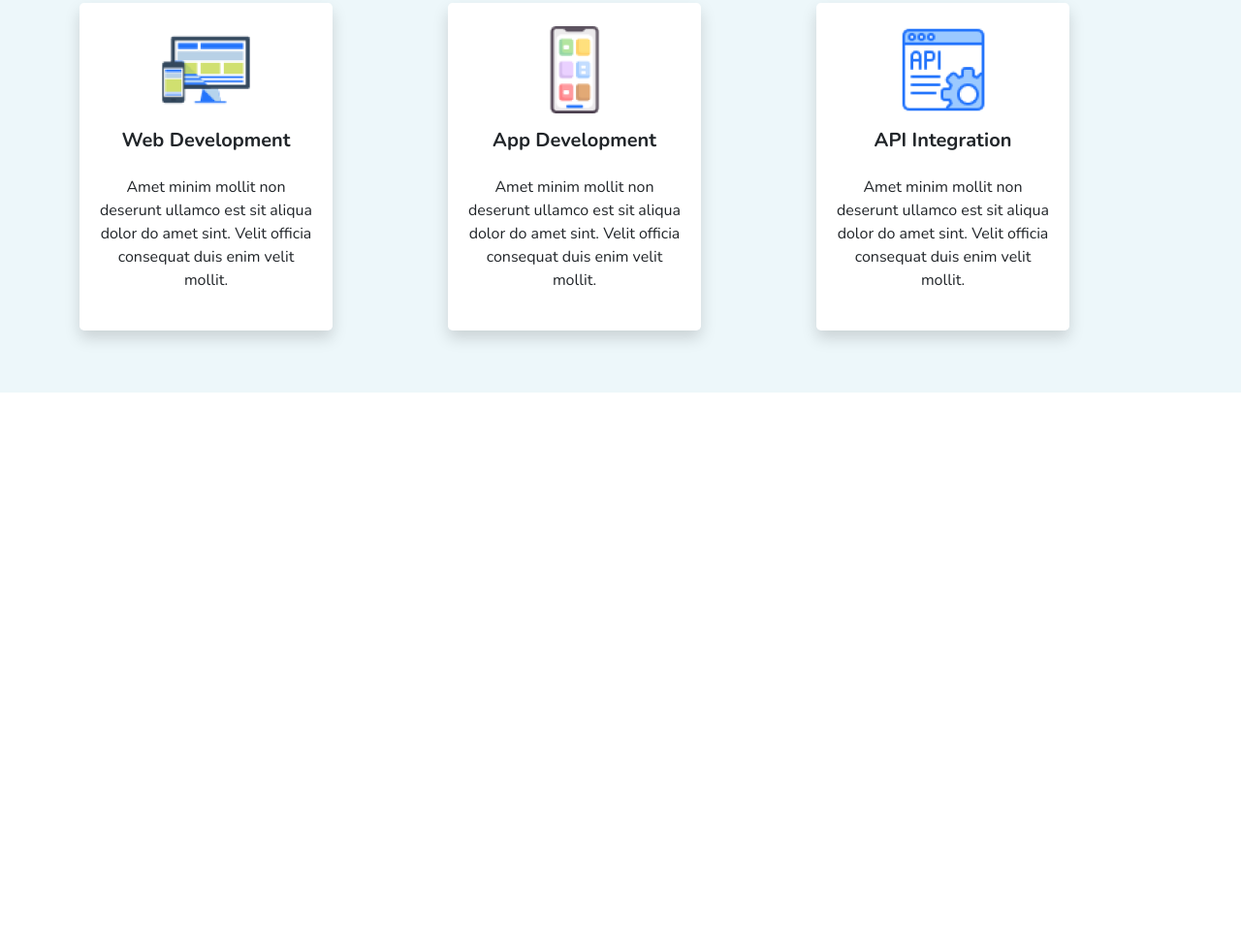
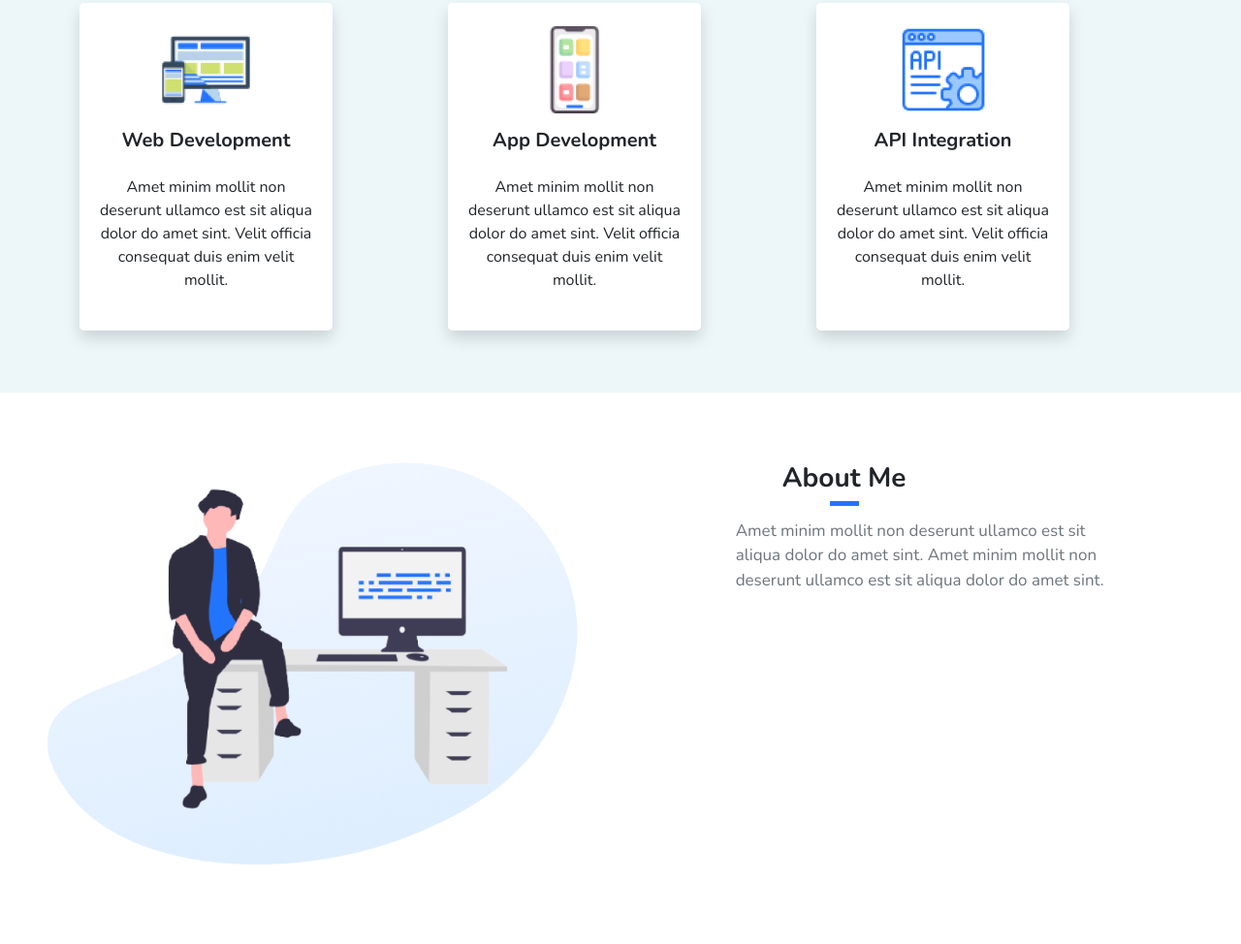
Before and after one commit to james-muriithi/portfolio, a plain HTML site: page index.html in a window 1280 px wide. Shown: the part 893-1867 px from the top of the page at 97% size. Before the commit the page ends 1298 px from the top, so only its background shows below. Drawn offline with nearby package versions, Linux system fonts and the light colour scheme.

Commit message:
about me image and description

```diff
--- a/css/style.css
+++ b/css/style.css
@@ -50,3 +50,18 @@ body, html {
 #services {
     background: var(--secondary);
 }
+
+/* about me */
+
+#about-me .section-title>span::after {
+    content: "";
+    position: absolute;
+    bottom: -10px;
+    width: 30px;
+    height: 5px;
+    background-color: var(--primary-color);
+    right: calc(50% - 15px);
+}
+#about-me .desc {
+    font-size: 17px;
+}
--- a/index.html
+++ b/index.html
@@ -104,6 +104,7 @@
         </section>
         <!-- end hero section -->
 
+        <!-- start services section -->
         <section id="services" class="py-5">
             <div class="container">
                 <div class="section-title mb-4">
@@ -143,6 +144,34 @@
                 </div>
             </div>
         </section>
+        <!-- end services section -->
+
+        <!-- start about me section -->
+        <section id="about-me" class="py-5">
+            <div class="container-fluid">
+                <div class="row">
+                    <div class="col-md-6 d-flex align-items-center order-md-0 order-2 mt-3 mt-md-0">
+                        <img src="./images/About Me Image.png" alt="About Me" class="img-fluid">
+                    </div>
+                    <div class="col-md-5 d-flex offset-md-1 align-items-start order-0 order-md-2">
+                        <div>
+                            <div class="my-4">
+                                <h3 class="section-title ps-md-5 fw-bold">
+                                    <span class="position-relative">About Me</span>
+                                </h3>
+                            </div>
+                            <p class="mb-3 desc w-75 text-muted">
+                                Amet minim mollit non deserunt ullamco est sit aliqua dolor do amet sint. Amet minim
+                                mollit
+                                non deserunt ullamco est sit aliqua dolor do amet sint.
+                            </p>
+
+                        </div>
+                    </div>
+                </div>
+            </div>
+        </section>
+        <!-- end about me section -->
     </div>
 
 </body>
```
Also changed, not shown: images/About Me Image.png (added).
